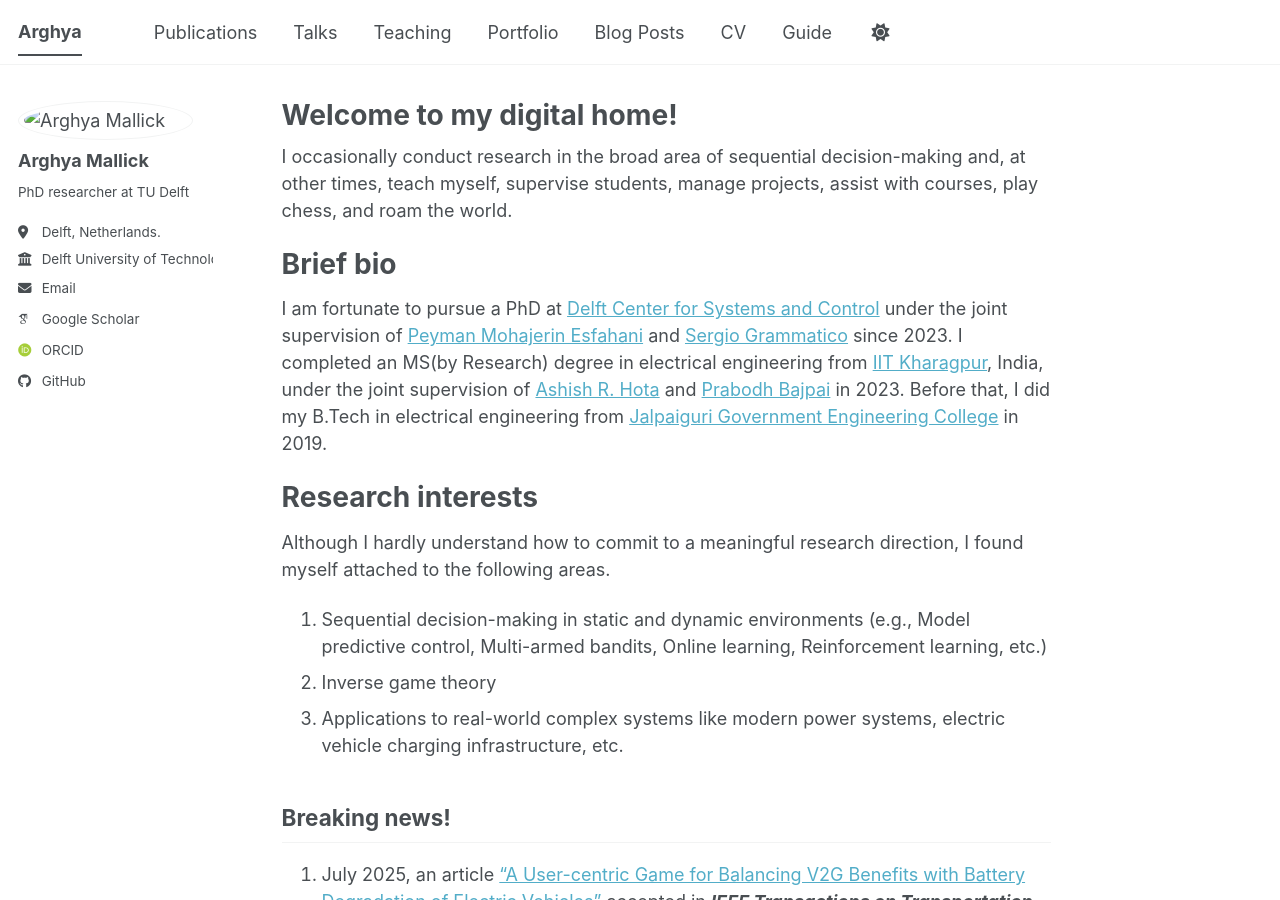
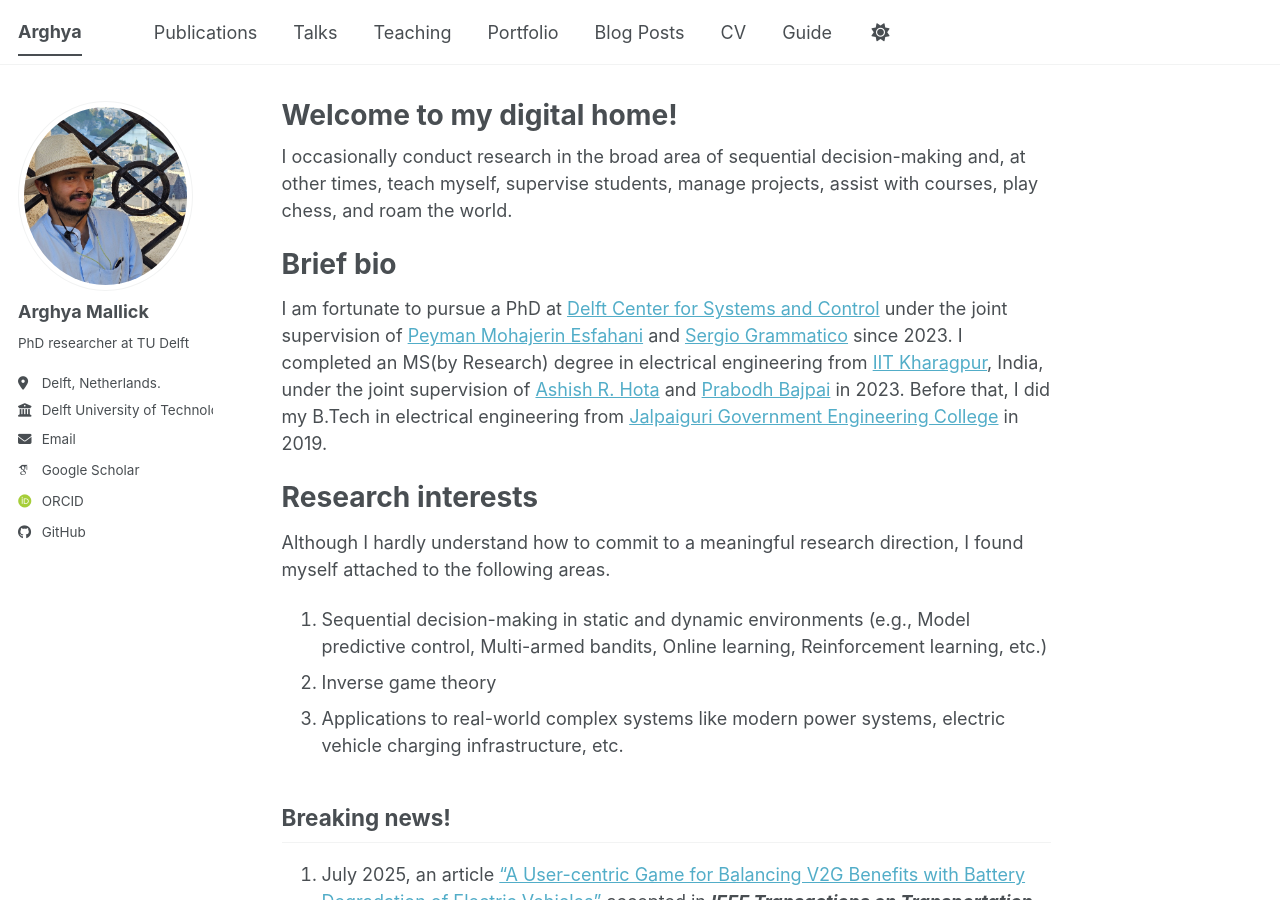
Before and after one commit to amallick-tudelft/amallick-tudelft.github.io, a Jekyll site: the page built from _pages/about.md, in a window 1280 px wide and 900 px high. Built offline with Jekyll 4.4.1, drawn with Linux system fonts in a browser that asks for light colours; some web fonts are replaced; a script bundle is joined from its source files by our own code; library files that are not in the unit come from our copies.

Commit message:
Update _config.yml

```diff
--- a/_config.yml
+++ b/_config.yml
@@ -23,7 +23,7 @@ repository               : "academicpages/academicpages.github.io"
 #               Additional customization can be done by editing /_includes/author-profile.html
 author:
   # Biographic information
-  avatar           : "images/amallick_2.jpg"
+  avatar           : "amallick_2.jpg"
   name             : "Arghya Mallick"
   pronouns         : # example: "she/her"
   bio              : "PhD researcher at TU Delft"
```
